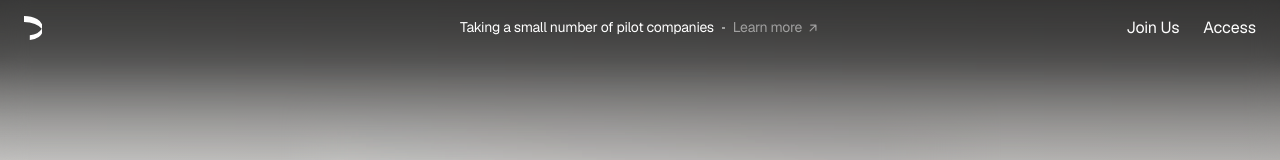
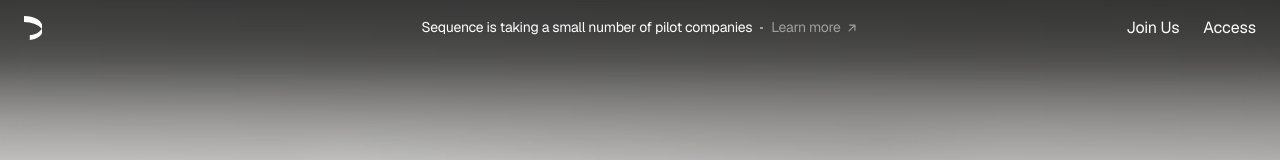
Before and after one commit to emilodman1-prog/sequenceai.co, a plain HTML site: page index.html in a window 1280 px wide. Shown: the top 160 px of the page. Drawn offline with nearby package versions, Linux system fonts and the light colour scheme.

Commit message:
Pilot line: Sequence is taking a small number of pilot companies
Co-Authored-By: Claude Opus 5.5 <noreply@anthropic.com>

```diff
--- a/index.html
+++ b/index.html
@@ -31,7 +31,7 @@
   <div class="announce">
     <div class="announce-inner">
       <a class="announce-link t-mono-12 lg-sub" href="#getting-started">
-        Taking a small number of pilot companies
+        Sequence is taking a small number of pilot companies
         <span class="announce-more"><span>Learn more <svg viewBox="0 0 24 24" fill="none" stroke="currentColor" stroke-width="2" stroke-linecap="round" stroke-linejoin="round" aria-hidden="true"><path d="M7 17 17 7M8 7h9v9"/></svg></span></span>
       </a>
     </div>
```
